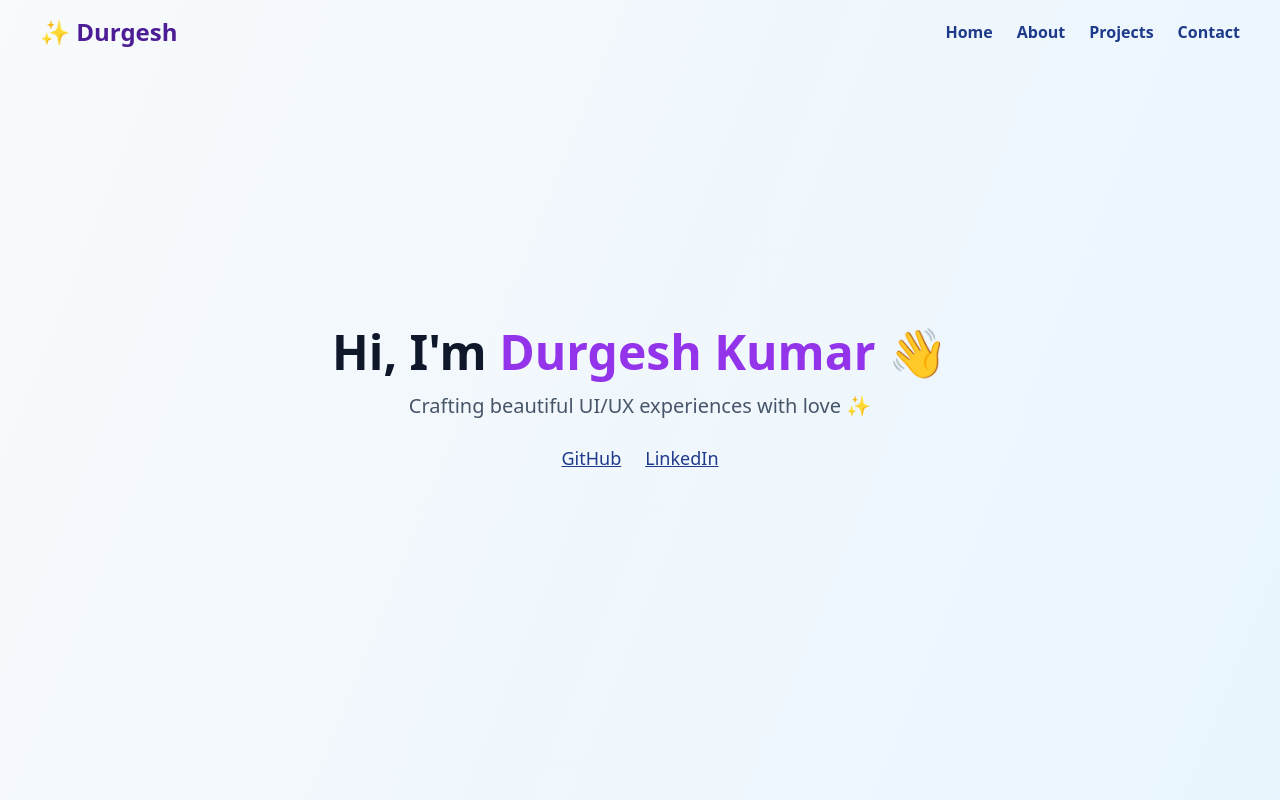
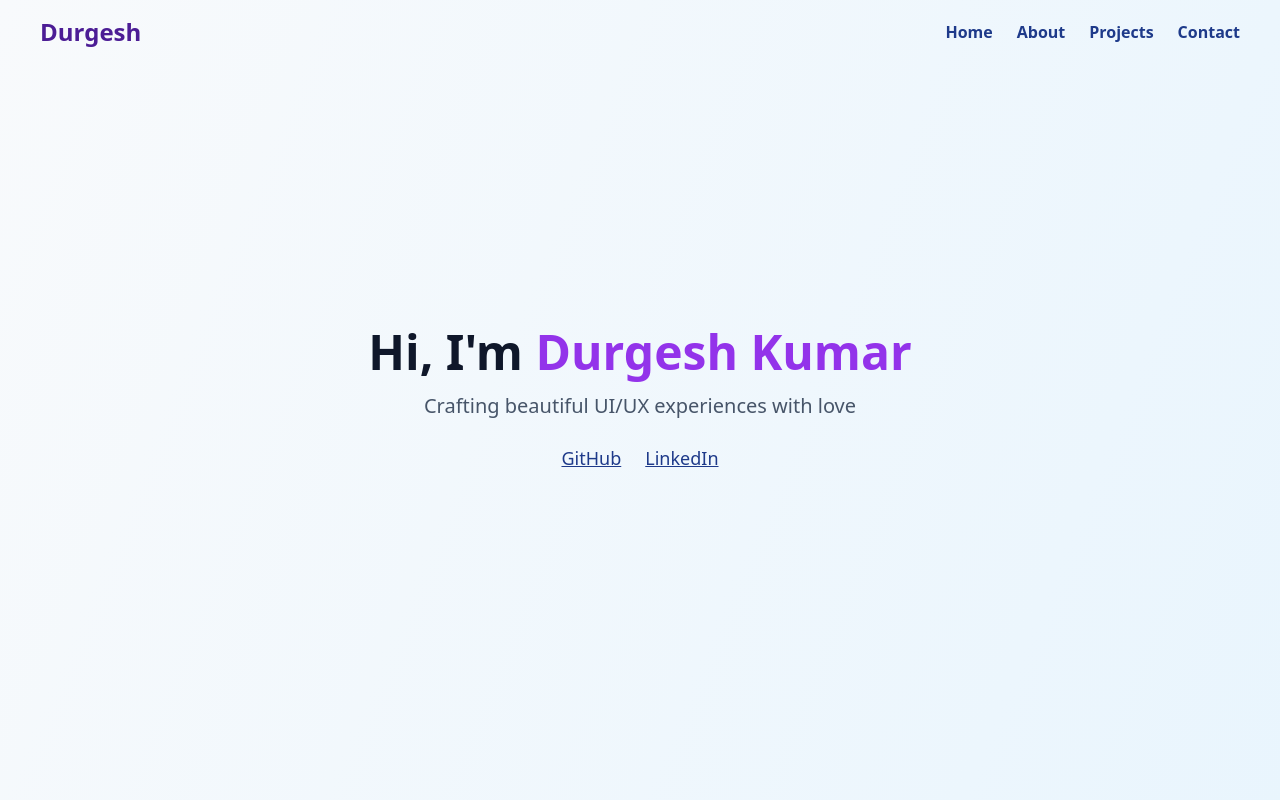
Before and after one commit to durgeshkr302/SCT_WD_1, a plain HTML site: page index.html in a window 1280 px wide. Shown: the top 800 px of the page. Drawn offline with nearby package versions, Linux system fonts and the light colour scheme.

Commit message:
changes in index.html

```diff
--- a/index.html
+++ b/index.html
@@ -11,7 +11,7 @@
 
   <!--  Fixed Navbar -->
   <nav id="navbar" class="fixed top-0 left-0 w-full z-50 bg-transparent transition-all duration-300 px-10 py-4 flex justify-between items-center">
-    <h1 class="text-2xl font-bold text-[#4c1d95]">✨ Durgesh</h1>
+    <h1 class="text-2xl font-bold text-[#4c1d95]"> Durgesh</h1>
     <ul class="flex gap-6">
       <li><a href="#home" class="nav-item">Home</a></li>
       <li><a href="#about" class="nav-item">About</a></li>
@@ -22,8 +22,8 @@
 
   <!--  Home Section -->
   <section id="home" class="min-h-screen flex flex-col justify-center items-center text-center px-4 fade-in">
-    <h2 class="text-5xl font-bold text-[#0f172a]">Hi, I'm <span class="text-[#9333ea]">Durgesh Kumar</span> 👋</h2>
-    <p class="text-xl text-[#475569] mt-4">Crafting beautiful UI/UX experiences with love ✨</p>
+    <h2 class="text-5xl font-bold text-[#0f172a]">Hi, I'm <span class="text-[#9333ea]">Durgesh Kumar</span> </h2>
+    <p class="text-xl text-[#475569] mt-4">Crafting beautiful UI/UX experiences with love </p>
     <div class="flex gap-6 mt-6">
       <a href="https://github.com/durgeshkr302" target="_blank" class="underline text-lg text-[#1e3a8a] hover:text-[#9333ea] transition-all">GitHub</a>
       <a href="https://www.linkedin.com/in/durgeshkumar5/" target="_blank" class="underline text-lg text-[#1e3a8a] hover:text-[#9333ea] transition-all">LinkedIn</a>
@@ -45,7 +45,7 @@
   <!--  Contact -->
   <section id="contact" class="min-h-screen flex flex-col justify-center items-center text-center px-4 fade-in">
     <h2 class="text-4xl font-bold text-[#be123c]">Let's Connect</h2>
-    <p class="text-lg mt-4 text-[#334155] max-w-xl">Want to collaborate or just say hi? Reach me through my GitHub or LinkedIn above 👆</p>
+    <p class="text-lg mt-4 text-[#334155] max-w-xl">Want to collaborate or just say hi? Reach me through my GitHub or LinkedIn above </p>
   </section>
 
   <script src="script.js"></script>
```
Also changed, not shown: 1 other file.
